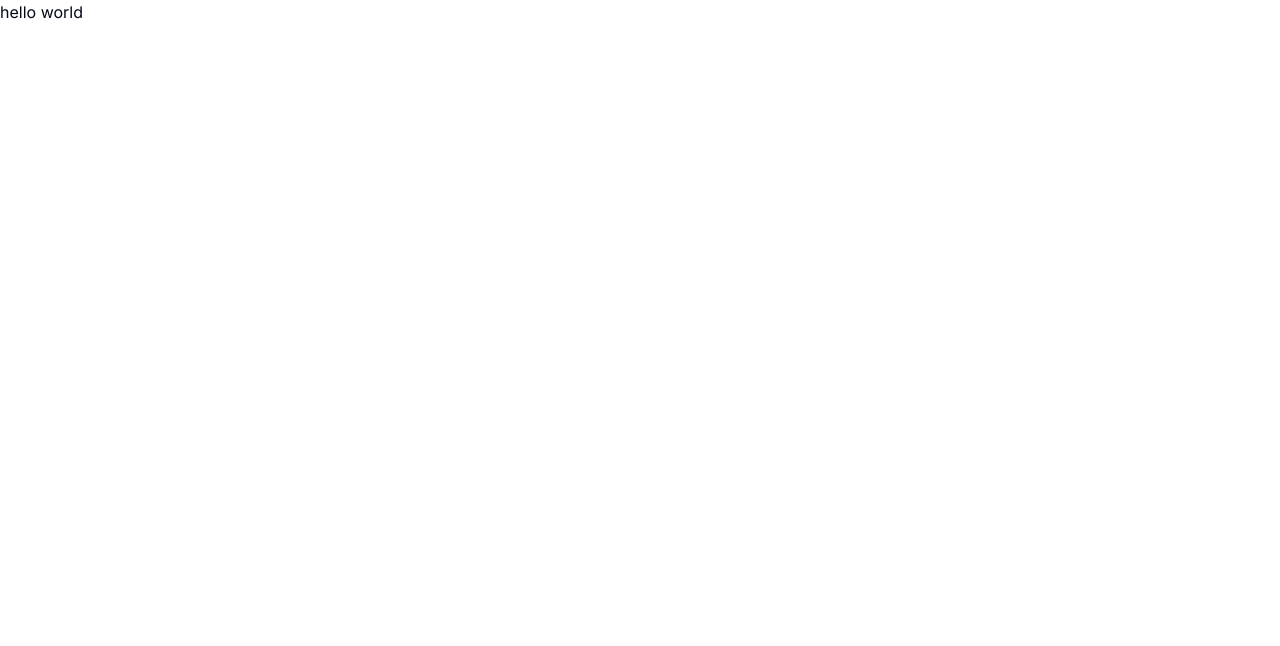
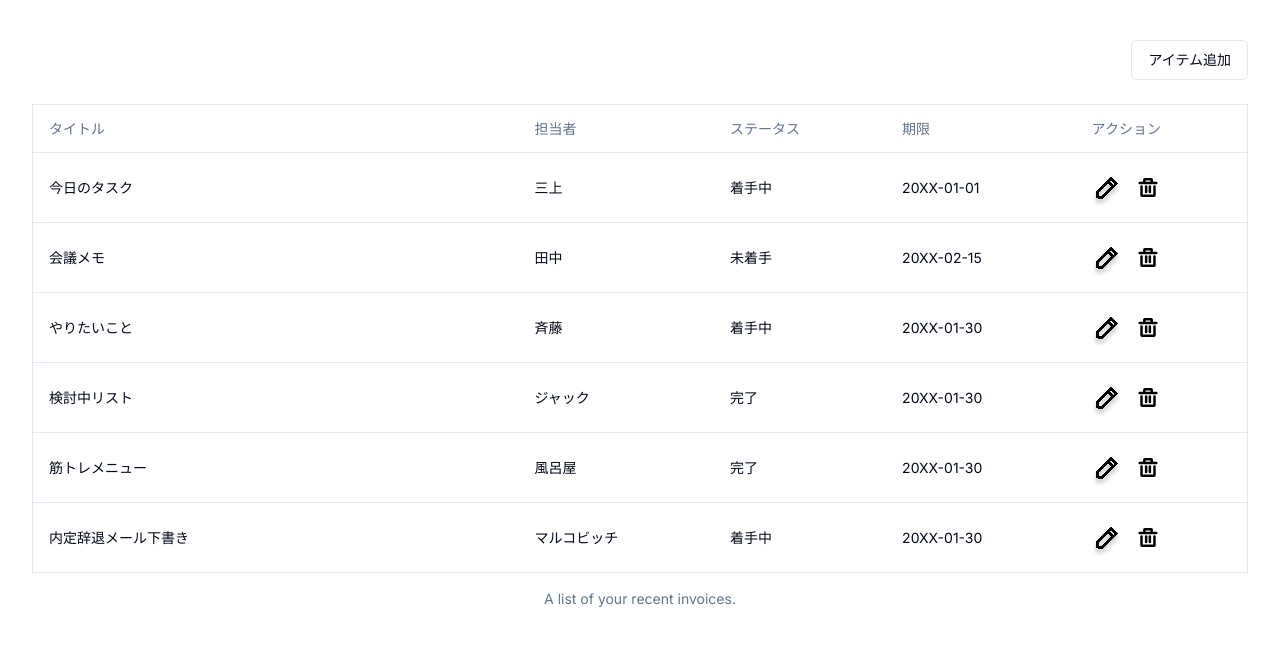
Before and after one commit to YU01BLC/todo, a Next.js app: page / in a window 1280 px wide. Shown: the top 646 px of the page. Built offline with nearby package versions, Linux system fonts and the light colour scheme.

Commit message:
add: todoListコンポーネント表示部(モーダル以外)実装

```diff
--- /dev/null
+++ b/src/app/dummyData.ts
@@ -0,0 +1,44 @@
+export const dummyData = [
+  {
+    id: '1',
+    title: '今日のタスク',
+    person: '三上',
+    status: '着手中',
+    dueDate: '20XX-01-01',
+  },
+  {
+    id: '2',
+    title: '会議メモ',
+    person: '田中',
+    status: '未着手',
+    dueDate: '20XX-02-15',
+  },
+  {
+    id: '3',
+    title: 'やりたいこと',
+    person: '斉藤',
+    status: '着手中',
+    dueDate: '20XX-01-30',
+  },
+  {
+    id: '4',
+    title: '検討中リスト',
+    person: 'ジャック',
+    status: '完了',
+    dueDate: '20XX-01-30',
+  },
+  {
+    id: '5',
+    title: '筋トレメニュー',
+    person: '風呂屋',
+    status: '完了',
+    dueDate: '20XX-01-30',
+  },
+  {
+    id: '6',
+    title: '内定辞退メール下書き',
+    person: 'マルコビッチ',
+    status: '着手中',
+    dueDate: '20XX-01-30',
+  },
+];
--- a/src/app/page.tsx
+++ b/src/app/page.tsx
@@ -1,3 +1,45 @@
+import React from 'react';
+import Image from 'next/image';
+
+import { Table, TableBody, TableCaption, TableCell, TableHead, TableHeader, TableRow } from '@/components/ui/table';
+import { Button } from '@/components/ui/button';
+
+import { dummyData } from './dummyData';
+
 export default function RootPage() {
-  return <div>hello world</div>;
+  return (
+    <section className="container grid items-center gap-6 pb-8 pt-6 md:py-10">
+      <div className="text-right">
+        <Button variant="outline">アイテム追加</Button>
+      </div>
+      <div className="flex justify-center">
+        <Table className="border">
+          <TableCaption>A list of your recent invoices.</TableCaption>
+          <TableHeader>
+            <TableRow>
+              <TableHead className="w-2/5">タイトル</TableHead>
+              <TableHead>担当者</TableHead>
+              <TableHead>ステータス</TableHead>
+              <TableHead>期限</TableHead>
+              <TableHead>アクション</TableHead>
+            </TableRow>
+          </TableHeader>
+          <TableBody>
+            {dummyData.map((item) => (
+              <TableRow key={item.id}>
+                <TableCell className="w-2/5">{item.title}</TableCell>
+                <TableCell>{item.person}</TableCell>
+                <TableCell>{item.status}</TableCell>
+                <TableCell>{item.dueDate}</TableCell>
+                <TableCell className="flex">
+                  <Image width={30} height={30} className="mr-4 mt-2" src="/image/pencil.svg" alt="pencil" />
+                  <Image width={20} height={20} src="/image/trash.svg" alt="trash" />
+                </TableCell>
+              </TableRow>
+            ))}
+          </TableBody>
+        </Table>
+      </div>
+    </section>
+  );
 }
```
